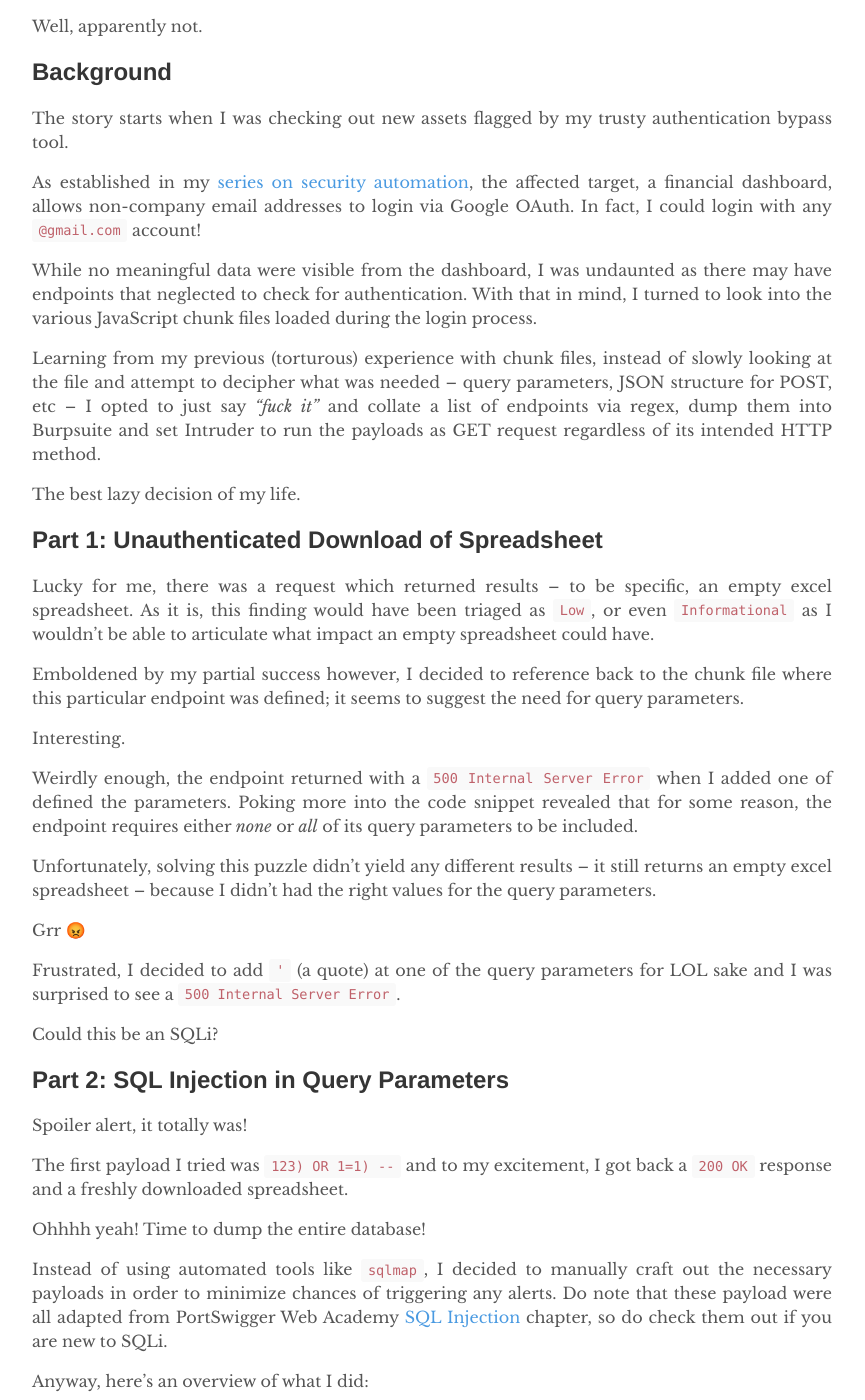
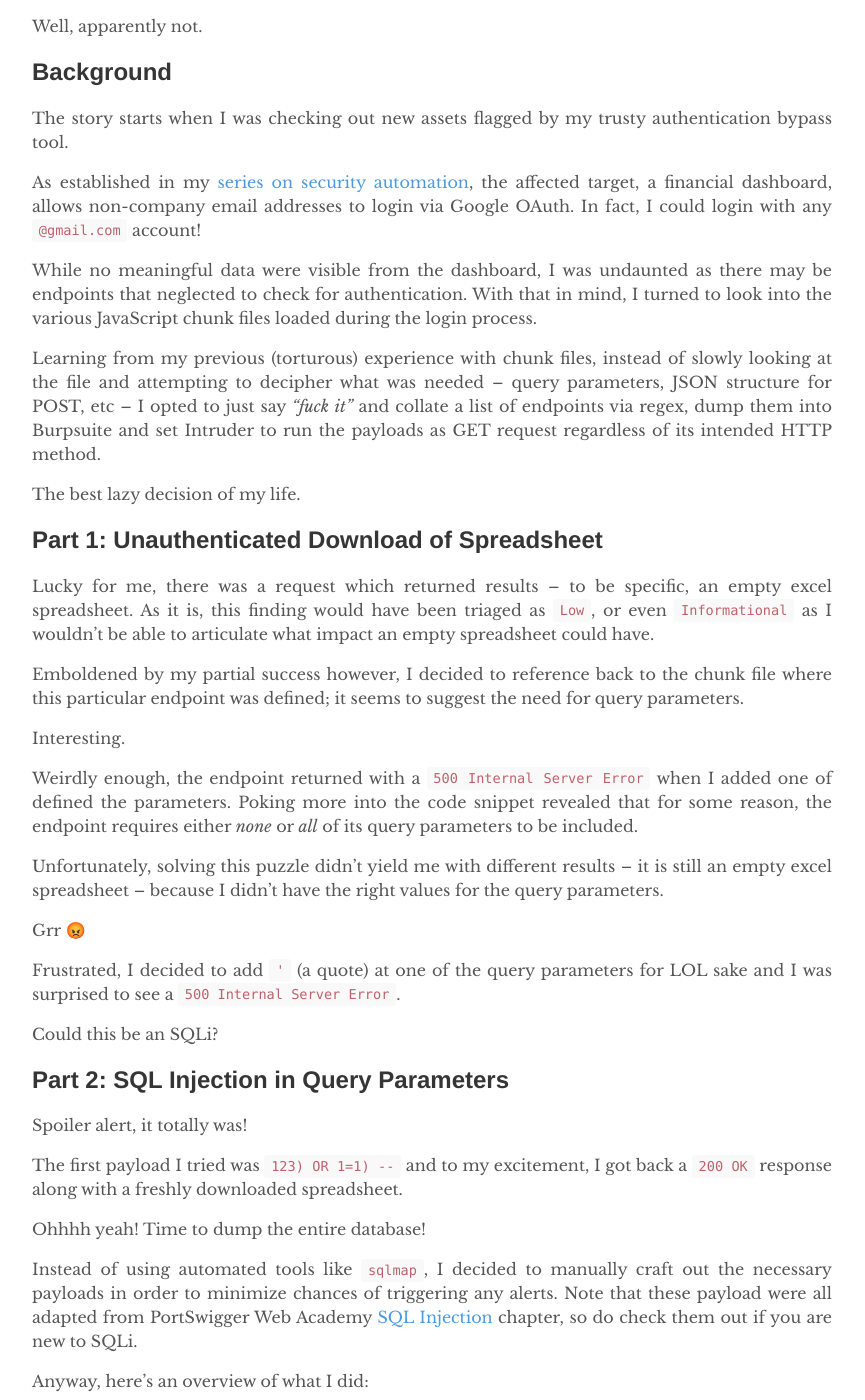
Before and after one commit to andreathniah/bucketoftears, a Jekyll site: the page built from _posts/2022-09-23-sql-injection-persistence.md, in a window 1280 px wide and 1400 px high, scrolled down 402 px. Shown: the whole window, without its empty margins (208-1073 px from the left). Built offline with Jekyll 4.4.1, drawn with Linux system fonts in a browser that asks for light colours; some of the changed text lies outside the part shown.

```diff
--- a/_posts/2022-09-23-sql-injection-persistence.md
+++ b/_posts/2022-09-23-sql-injection-persistence.md
@@ -20,9 +20,9 @@
 
 As established in my [series on security automation](../2022-05-15/security-automation-at-scale), the affected target, a financial dashboard, allows non-company email addresses to login via Google OAuth. In fact, I could login with any `@gmail.com` account!
 
-While no meaningful data were visible from the dashboard, I was undaunted as there may have endpoints that neglected to check for authentication. With that in mind, I turned to look into the various JavaScript chunk files loaded during the login process.
+While no meaningful data were visible from the dashboard, I was undaunted as there may be endpoints that neglected to check for authentication. With that in mind, I turned to look into the various JavaScript chunk files loaded during the login process.
 
-Learning from my previous (torturous) experience with chunk files, instead of slowly looking at the file and attempt to decipher what was needed -- query parameters, JSON structure for POST, etc -- I opted to just say _"fuck it"_ and collate a list of endpoints via regex, dump them into Burpsuite and set Intruder to run the payloads as GET request regardless of its intended HTTP method.
+Learning from my previous (torturous) experience with chunk files, instead of slowly looking at the file and attempting to decipher what was needed -- query parameters, JSON structure for POST, etc -- I opted to just say _"fuck it"_ and collate a list of endpoints via regex, dump them into Burpsuite and set Intruder to run the payloads as GET request regardless of its intended HTTP method.
 
 The best lazy decision of my life.
 
@@ -36,7 +36,7 @@
 
 Weirdly enough, the endpoint returned with a `500 Internal Server Error` when I added one of defined the parameters. Poking more into the code snippet revealed that for some reason, the endpoint requires either _none_ or _all_ of its query parameters to be included.
 
-Unfortunately, solving this puzzle didn't yield any different results -- it still returns an empty excel spreadsheet -- because I didn't had the right values for the query parameters.
+Unfortunately, solving this puzzle didn't yield me with different results -- it is still an empty excel spreadsheet -- because I didn't have the right values for the query parameters.
 
 Grr 😡
 
@@ -48,11 +48,11 @@
 
 Spoiler alert, it totally was!
 
-The first payload I tried was `123) OR 1=1) --` and to my excitement, I got back a `200 OK` response and a freshly downloaded spreadsheet.
+The first payload I tried was `123) OR 1=1) --` and to my excitement, I got back a `200 OK` response along with a freshly downloaded spreadsheet.
 
 Ohhhh yeah! Time to dump the entire database!
 
-Instead of using automated tools like `sqlmap`, I decided to manually craft out the necessary payloads in order to minimize chances of triggering any alerts. Do note that these payload were all adapted from PortSwigger Web Academy [SQL Injection](https://portswigger.net/web-security/sql-injection) chapter, so do check them out if you are new to SQLi.
+Instead of using automated tools like `sqlmap`, I decided to manually craft out the necessary payloads in order to minimize chances of triggering any alerts. Note that these payload were all adapted from PortSwigger Web Academy [SQL Injection](https://portswigger.net/web-security/sql-injection) chapter, so do check them out if you are new to SQLi.
 
 Anyway, here's an overview of what I did:
 
```
Also changed, not shown: other parts of _posts/2022-09-23-sql-injection-persistence.md (+1 -1 lines).
